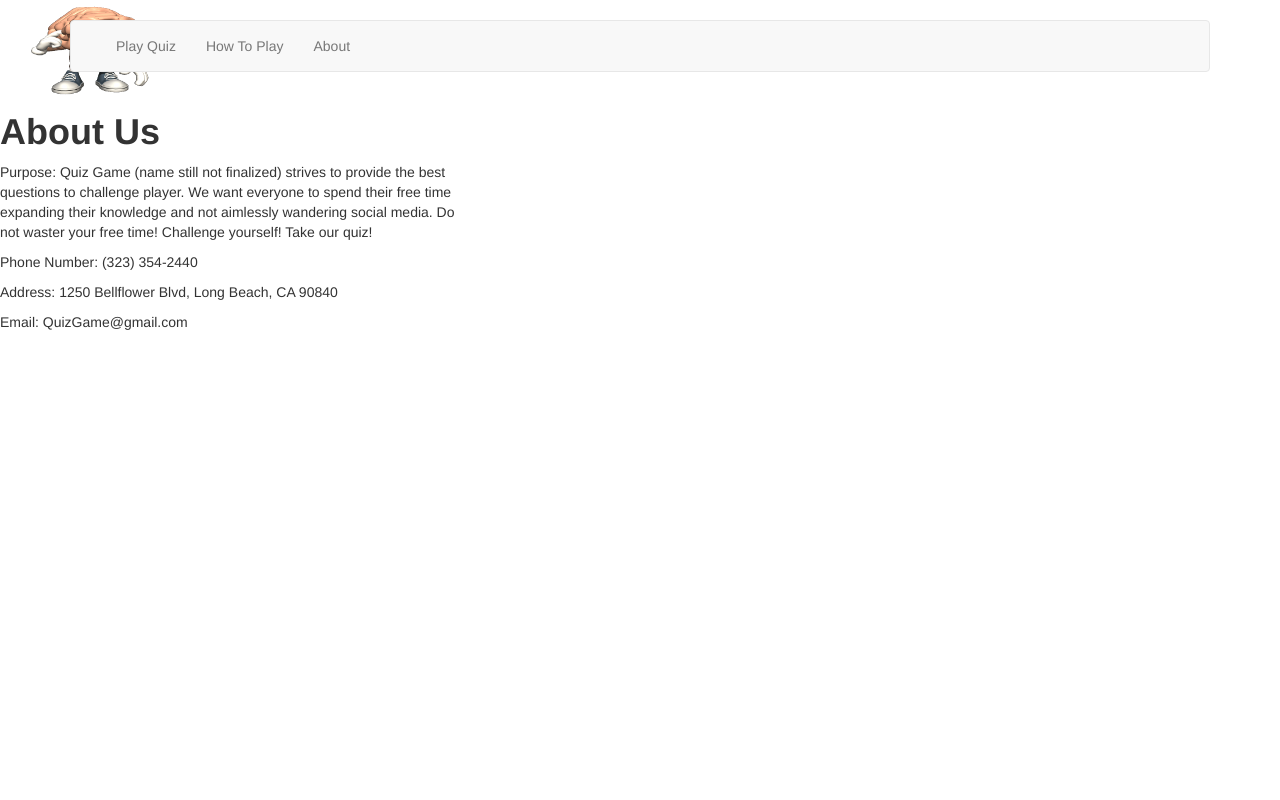
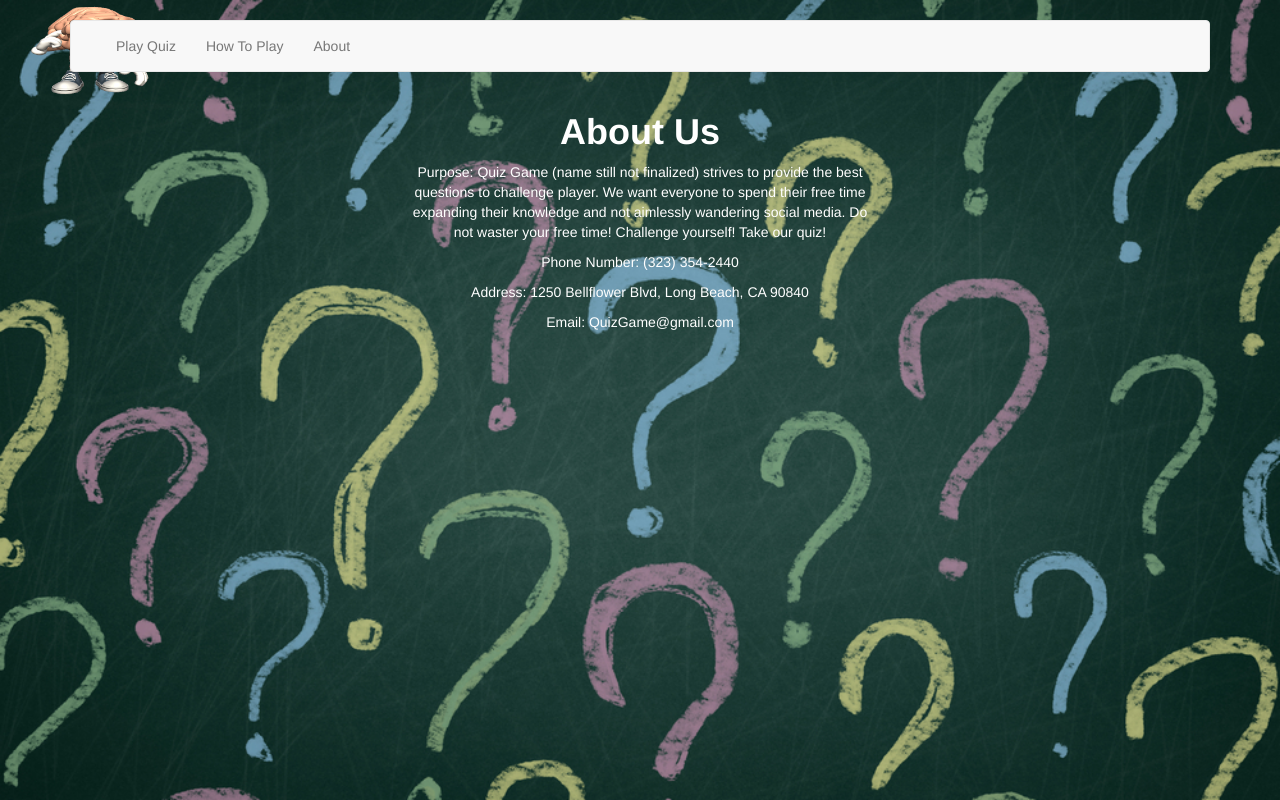
Before and after one commit to tamqtran/CECS445, a Django app: page /quiz/AboutUs/ in a window 1280 px wide. Run offline with Django 3.2, Linux system fonts and the light colour scheme; some libraries are stand-ins or nearby versions.

Commit message:
changed about us and contacts page

```diff
--- a/QuizWebsite/quiz/Templates/About.html
+++ b/QuizWebsite/quiz/Templates/About.html
@@ -1,4 +1,5 @@
 {% extends "base.html" %}
+{% load static %}
 <html>
 	{% block head %}
         <title>About Us</title>
@@ -7,19 +8,29 @@
 
 	{% block body %}
         <body>
-		<h1> <b> About Us</b> </h1>
+		<h1 align="center" style=color:white> <b> About Us</b> </h1>
 
-		<p> Purpose: Quiz Game (name still not finalized) strives to provide the best <br />
+		<p align="center"style=color:white> Purpose: Quiz Game (name still not finalized) strives to provide the best <br />
 		questions to challenge player. We want everyone to spend their free time <br />
 		expanding their knowledge and not aimlessly wandering social media. Do <br />
 		not waster your free time! Challenge yourself! Take our quiz! </p>
 
-		<p> Phone Number: (323) 354-2440 </p>
+		<p align="center"style=color:white> Phone Number: (323) 354-2440 </p>
 
-		<p> Address: 1250 Bellflower Blvd, Long Beach, CA 90840 </p>
+		<p align="center"style=color:white> Address: 1250 Bellflower Blvd, Long Beach, CA 90840 </p>
 
-		<p> Email: QuizGame@gmail.com </p>
+		<p align="center"style=color:white> Email: QuizGame@gmail.com </p>
 	</body>
+	<style>
+		body{
+					background-image: url('{% static "QuizWebsite/blackboard.jpg"%}');
+					background-size: 100%;
+					background-repeat: no-repeat;
+					background-attachment: fixed;
+					background-position: center;
+
+			}
+	</style>
     {% endblock %}
 
 </html>
--- a/QuizWebsite/quiz/Templates/AgeSelection.html
+++ b/QuizWebsite/quiz/Templates/AgeSelection.html
@@ -102,6 +102,7 @@
 				height: 180;
 				width: 180;
 			}
+
 		</style>
 	</body>
     {% endblock %}
--- a/QuizWebsite/quiz/Templates/index.html
+++ b/QuizWebsite/quiz/Templates/index.html
@@ -11,7 +11,7 @@
 
 		<div class="wrapper">
 			<form method="get" action="{% url 'quiz:AgeSelection' %}">
-				<font face = "Comic sans MS" size ="12"><button type="submit" >Play Quiz</button>
+				<font face = "Comic sans MS" size ="5"><button type="submit" >Play Quiz</button>
 			</form>
 		</div>
 	</body>
```
Also changed, not shown: QuizWebsite/quiz/Templates/HowToPlay.html (+32 -3 lines).
